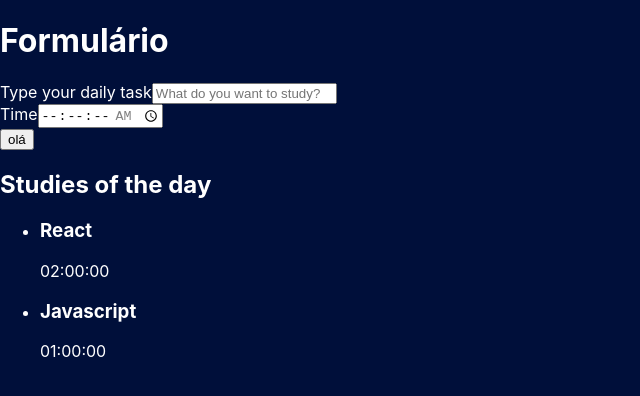
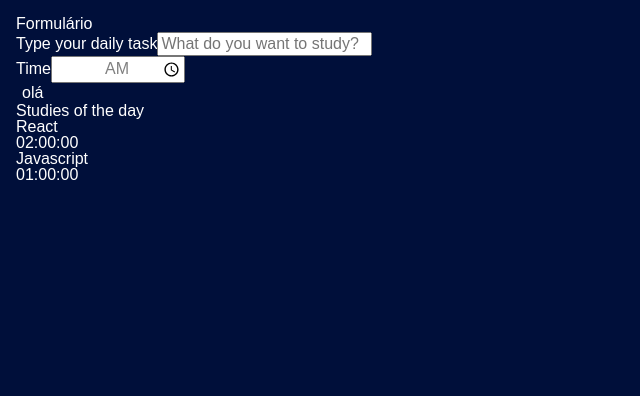
Before and after one commit to ecpieritz/study-schedule, a React (Create React App) app: page / in a window 1280 px wide. Shown: the top 396 px of the page, without its empty margins (0-640 px from the left). Built offline with nearby package versions, Linux system fonts and the light colour scheme.

Commit message:
Added SASS + index.css reset

```diff
--- a/package.json
+++ b/package.json
@@ -39,5 +39,8 @@
       "last 1 firefox version",
       "last 1 safari version"
     ]
+  },
+  "devDependencies": {
+    "sass": "^1.55.0"
   }
 }
--- a/src/index.css
+++ b/src/index.css
@@ -1,13 +1,95 @@
+html, body, div, span, applet, object, iframe,
+h1, h2, h3, h4, h5, h6, p, blockquote, pre,
+a, abbr, acronym, address, big, cite, code,
+del, dfn, em, img, ins, kbd, q, s, samp,
+small, strike, strong, sub, sup, tt, var,
+b, u, i, center,
+dl, dt, dd, ol, ul, li,
+fieldset, form, label, legend,
+table, caption, tbody, tfoot, thead, tr, th, td,
+article, aside, canvas, details, embed,
+figure, figcaption, footer, header, hgroup,
+menu, nav, output, ruby, section, summary,
+time, mark, audio, video {
+	margin: 0;
+	padding: 0;
+	border: 0;
+	font-size: 100%;
+	font: inherit;
+	vertical-align: baseline;
+}
+/* HTML5 display-role reset for older browsers */
+article, aside, details, figcaption, figure,
+footer, header, hgroup, menu, nav, section {
+	display: block;
+}
 body {
-  margin: 0;
-  font-family: -apple-system, BlinkMacSystemFont, 'Segoe UI', 'Roboto', 'Oxygen',
-    'Ubuntu', 'Cantarell', 'Fira Sans', 'Droid Sans', 'Helvetica Neue',
-    sans-serif;
-  -webkit-font-smoothing: antialiased;
-  -moz-osx-font-smoothing: grayscale;
+	line-height: 1;
+}
+ol, ul {
+	list-style: none;
+}
+blockquote, q {
+	quotes: none;
+}
+blockquote:before, blockquote:after,
+q:before, q:after {
+	content: '';
+	content: none;
+}
+table {
+	border-collapse: collapse;
+	border-spacing: 0;
 }
 
-code {
-  font-family: source-code-pro, Menlo, Monaco, Consolas, 'Courier New',
-    monospace;
+
+input {
+	font-family: inherit;
+	font-size: inherit;
+	font-weight: inherit;
+	color: inherit;
 }
+
+button {
+	border: unset;
+	background-color: unset;
+	font-family: inherit;
+	font-size: inherit;
+	font-weight: inherit;
+	color: inherit;
+}
+
+@import url('https://fonts.googleapis.com/css2?family=Manjari&display=swap');
+
+body {
+	display: flex;
+	justify-content: center;
+	font-family: 'Manjari', sans-serif;
+	color: #F0F0F0;
+	background-color: #4C4C4C;
+	height: 100%;
+	width: 100%;
+	padding: 16px;
+	box-sizing: border-box;
+}
+
+#root {
+	width: 100%;
+}
+
+::-webkit-scrollbar {
+	width: 8px;
+}
+
+::-webkit-scrollbar-track {
+	background: unset;
+}
+
+::-webkit-scrollbar-thumb {
+	border-radius: 4px;
+	background: #888;
+}
+
+::-webkit-scrollbar-thumb:hover {
+	background: #555;
+}
```
Also changed, not shown: 1 other file (tests, documents, lock files or other folders).
